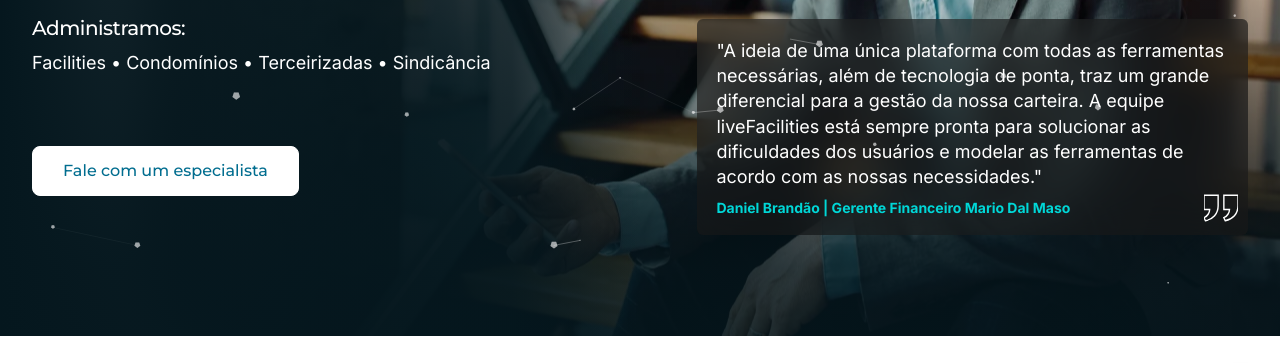
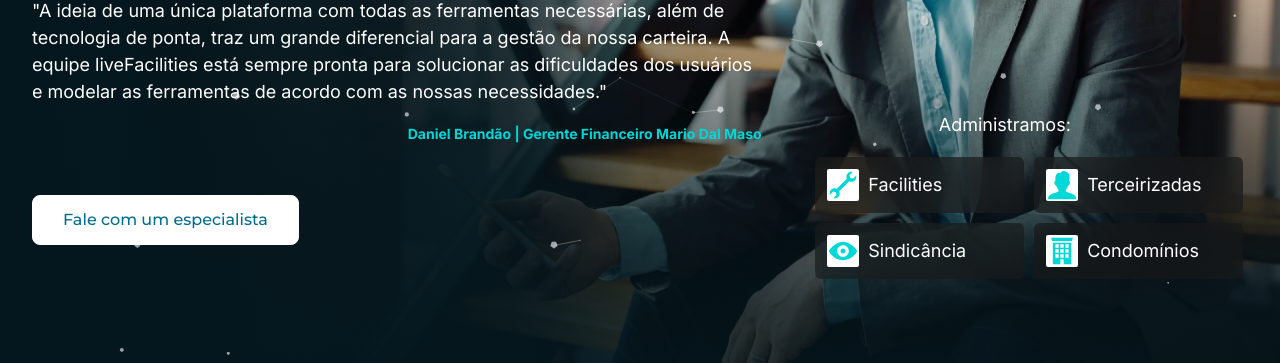
Before and after one commit to wagstalos/projeto-livefacilities, a website: page index.html in a window 1280 px wide. Shown: the part 349-712 px from the top of the page. Drawn offline with nearby package versions, Linux system fonts and the light colour scheme.

Commit message:
feat: new hero

```diff
--- a/index.html
+++ b/index.html
@@ -43,8 +43,11 @@
           <li>
             <a href="#facilidades">Facilidades </a>
           </li>
-          <li> <a href="">Dúvidas </a>
-            <!-- <img src="img/polygon.svg" alt="" /> -->
+          <li> <a href="#duvidas">Dúvidas </a>
+
+          </li>
+          <li> <a href="#contato">Contato </a>
+
           </li>
         </ul>
       </nav>
@@ -158,36 +161,54 @@
             A vida do empreendimento em sua mãos
           </h1>
 
-          <div data-aos="fade-up" data-aos-duration="1800">
-            <h4 class="text-white mt-5">Administramos:</h4>
+          <div class="text-white" data-aos="fade-up" data-aos-duration="1800">
             <p class="s-hero__text-description">
-              Facilities •
-              Condomínios •
-              Terceirizadas •
-              Sindicância
+              "A ideia de uma única plataforma com todas as ferramentas necessárias, além de tecnologia de ponta, traz
+              um
+              grande diferencial para a gestão da nossa carteira. A equipe liveFacilities está sempre pronta para
+              solucionar
+              as dificuldades dos usuários e modelar as ferramentas de acordo com as nossas necessidades."
             </p>
+
+            <span class="color-green-light" style="float:right">Daniel Brandão | Gerente Financeiro Mario Dal
+              Maso</span>
           </div>
-          <button class="btn-secondary white mt-5" data-aos="fade-up" data-aos-duration="1900">
-            Fale com um especialista
-          </button>
+
+          <div class="s-hero__text-btn">
+            <a class="btn-secondary white mt-5" data-aos="fade-up" data-aos-duration="1900">
+              Fale com um especialista
+            </a>
+          </div>
+
 
         </div>
 
-        <div class="testimonial">
-          <p>
-            "A ideia de uma única plataforma com todas as ferramentas necessárias, além de tecnologia de ponta, traz um
-            grande diferencial para a gestão da nossa carteira. A equipe liveFacilities está sempre pronta para
-            solucionar
-            as dificuldades dos usuários e modelar as ferramentas de acordo com as nossas necessidades."
-          </p>
-          <h5 class="color-green-light"> Daniel Brandão | Gerente Financeiro Mario Dal Maso</>
-            <svg xmlns="http://www.w3.org/2000/svg" class="quote" stroke="#fff" fill="none" width="34" height="34"
-              viewBox="0 0 24 24">
-              <path
-                d="M9.983 3v7.391c0 5.704-3.731 9.57-8.983 10.609l-.995-2.151c2.432-.917 3.995-3.638 3.995-5.849h-4v-10h9.983zm14.017 0v7.391c0 5.704-3.748 9.571-9 10.609l-.996-2.151c2.433-.917 3.996-3.638 3.996-5.849h-3.983v-10h9.983z">
-              </path>
-            </svg>
+        <div class="s-hero__items" data-aos="fade-down" data-aos-duration="1900">
+          <p class="text-white text-center mb-4">Administramos:</p>
+
+          <div class="s-hero__items-flex">
+            <div class="services">
+              <img class="mr-2" src="img/icon-facilities.svg" alt="facilities" width="40px">
+              <p>Facilities</p>
+            </div>
+            <div class="services">
+              <img class="mr-2" src="img/icon-terceirizados.svg" alt="terceirizados" width="40px">
+              <p>Terceirizadas</p>
+            </div>
+
+            <div class="services">
+              <img class="mr-2" src="img/icon-sindicancia.svg" alt="sindicancia" width="40px">
+              <p>Sindicância</p>
+            </div>
+            <div class="services">
+              <img class="mr-2" src="img/icon-condominios.svg" alt="condominios" width="40px">
+              <p>Condomínios</p>
+            </div>
+          </div>
+
         </div>
+
+
       </div>
 
     </div>
--- a/scss/_components.scss
+++ b/scss/_components.scss
@@ -190,6 +190,10 @@ canvas {
     margin-bottom: auto;
 }
 
+.text-cente {
+    text-align: center;
+}
+
 .btn-whats {
     // display: none;
     position: fixed;
--- a/scss/_s-hero.scss
+++ b/scss/_s-hero.scss
@@ -1,7 +1,6 @@
 .s-hero {
     width: 100%;
     // height: 90vh;
-    background-color: $brand-main;
     padding-top: 17.1rem;
     padding-bottom: 10.1rem;
 
@@ -11,37 +10,15 @@
     background-repeat: no-repeat;
     background-position: right;
     // background-size: cover;
+    background-color: #0e2127;
 
     .d-flex {
         align-items: end;
-    }
-
-    .testimonial {
-        width: 50%;
-        height: auto;
-        padding: 19px;
-        border-radius: 5px;
-        // right: 120px;
-        bottom: 0;
-        backdrop-filter: blur(20px);
-        background: rgba(25, 25, 25, 0.6);
-        border-radius: 6px;
-        color: $white;
-
-        h5 {
-            margin-top: 10px;
-            font-size: 1.4rem;
-            max-width: 72%;
-        }
-
-        svg {
-            position: absolute;
-            right: 10px;
-            bottom: 10px;
-        }
+        justify-content: space-between;
     }
 
     &__text {
+        width: 60%;
         margin-bottom: 3.9rem;
         position: relative;
         z-index: 2;
@@ -61,13 +38,18 @@
         }
 
         &-description {
-            max-width: 56.5rem;
+            max-width: 100%;
             font-family: $font-inter;
             margin-top: 1rem;
-            margin-bottom: 4rem;
+            margin-bottom: 2rem;
             font-size: 1.8rem;
             line-height: 150%;
             color: $white;
+        }
+
+        span {
+            font-size: 1.4rem;
+            font-weight: 600;
         }
 
         &-title {
@@ -78,8 +60,59 @@
             color: $white;
             max-width: 74rem;
         }
+
+        .btn-secondary {
+            margin-top: 70px;
+        }
     }
 
+    &__items {
+        width: 40%;
+        flex-wrap: wrap;
+
+        &-flex {
+            display: flex;
+            flex-wrap: wrap;
+            justify-content: end;
+        }
+
+        .services {
+            width: calc(45% - 10px);
+            flex-wrap: wrap;
+            backdrop-filter: blur(20px);
+            background: rgba(25, 25, 25, 0.6);
+            border-radius: 6px;
+            color: $white;
+            margin: 5px;
+            padding: 8px;
+
+            display: flex;
+            align-items: center;
+        }
+    }
+
+    @include responsive(1200px) {
+        background-size: cover;
+        .d-flex {
+            flex-direction: column;
+            text-align: center;
+            align-items: center;
+        }
+
+        &__text {
+            width: 100%;
+            &-title {
+                max-width: 100%;
+                padding: 20px;
+            }
+            &-btn {
+                width: 100%;
+                display: flex;
+                align-items: center;
+                justify-content: center;
+            }
+        }
+    }
     //tablet
     @include responsive($tablet) {
         background-size: cover;
@@ -89,16 +122,23 @@
         &__text {
             text-align: center;
             &-title {
-                font-size: 4rem;
+                font-size: 3rem;
             }
             &-description {
                 max-width: 100%;
             }
         }
 
-        .testimonial {
-            display: relative;
+        &__items {
             width: 100%;
+            &-flex {
+                align-items: center;
+                justify-content: center;
+            }
+            .services {
+                display: relative;
+                width: 40%;
+            }
         }
     }
 
@@ -118,10 +158,20 @@
         background-position: right 42% bottom -1%;
         background-size: cover;
 
-        .testimonial {
-            position: relative;
-            width: 100%;
-            height: auto;
+        &__text {
+            &-title {
+                font-size: 3rem;
+                margin-top: 0;
+            }
+            &-description {
+                font-size: 1.6rem;
+            }
+        }
+        &__items {
+            .services {
+                display: relative;
+                width: 46%;
+            }
         }
     }
 }
```
Also changed, not shown: css/main.css, img/icon-condominios.svg (added), img/icon-facilities.svg (added), img/icon-sindicancia.svg (added), img/icon-terceirizados.svg (added).
